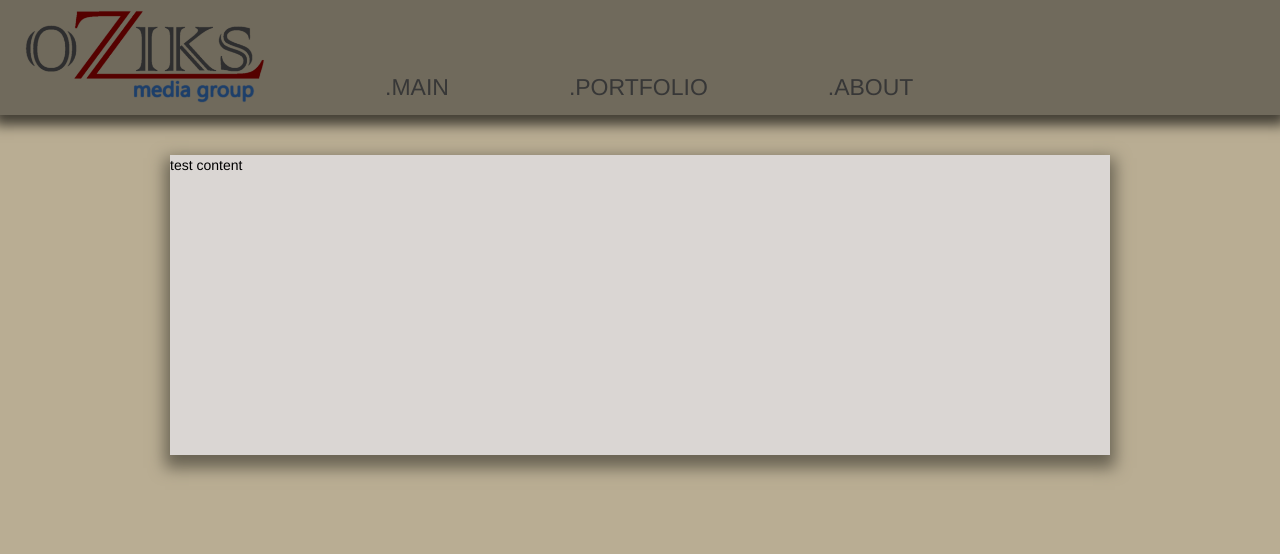
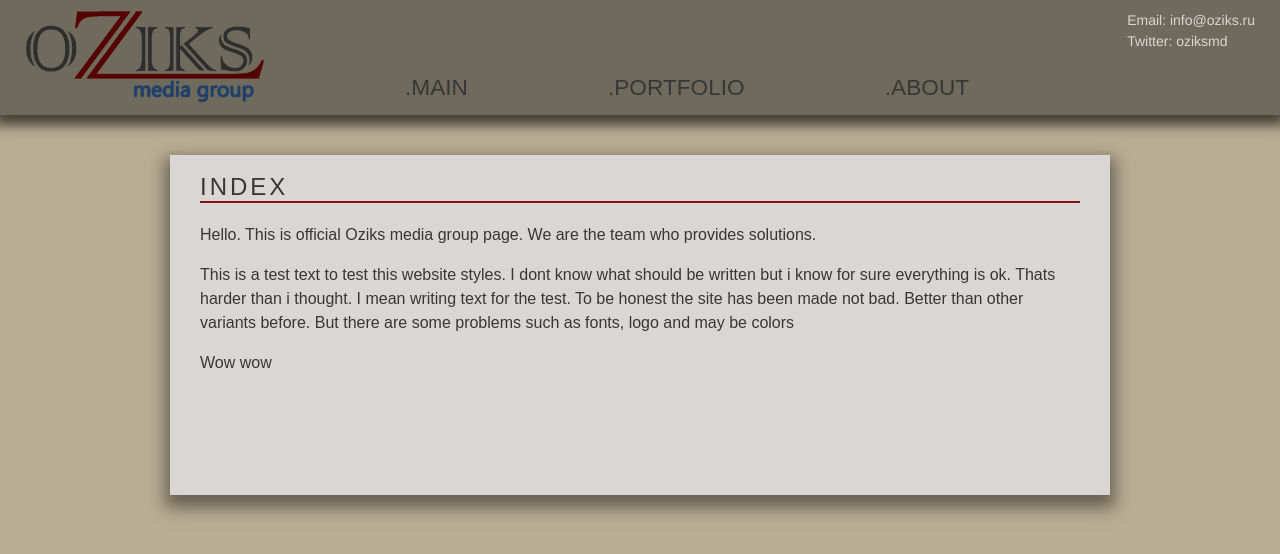
Before and after one commit to dck/sitecard, a plain HTML site: page index.html in a window 1280 px wide. Drawn offline with Linux system fonts and the light colour scheme.

Commit message:
Done. Version 0.1

```diff
--- a/css/master.css
+++ b/css/master.css
@@ -22,8 +22,26 @@ body {
   -moz-box-shadow:    0px 8px 15px 5px #696353;
   -webkit-box-shadow: 0px 8px 15px 5px #696353;
   box-shadow:         0px 8px 15px 5px #696353;
+  padding: 20px 30px;
 }
+.content h1 {
+  width: 100%;
+  border-bottom: 2px solid #851111;
+  color: #373737;
+  font-size: 18pt;
+  font-family: sans-serif;
+  font-weight: 400;
+  letter-spacing: 3px;
+  margin-bottom: 20px;
+  padding-bottom: 2px;
 
+}
+.content p {
+  color: #373737;
+  font-size: 12pt;
+  font-family: sans-serif;
+  margin-bottom: 1em;
+}
 
 /* =Header
 -----------------------------------------------------------------------------*/
@@ -47,15 +65,31 @@ header {
 }
 
 #links-area {
-    color: #373737;
-    font-size: 23px;
+    font-size: 17pt;
     list-style: none outside none;
     margin-top: 60px;
 }
 
 #links-area li {
   float: left;
-  margin-left: 120px;
+  margin-left: 140px;
+  font-family: sans-serif;
+  font-weight: 100;
+}
+
+#links-area li a {
+  color: #373737;
+  text-decoration: none;
+}
+
+#links-area li a:hover {
+  color: #DAD6D3;
+}
+
+#info-area {
+  float: right;
+  margin-right: 20px;
+  color: #DAD6D3;
 }
 
 
--- a/index.html
+++ b/index.html
@@ -16,19 +16,27 @@
 <body>
 	<header>
     	<div id="logo">
-    		<a href="/"><img src="img/logo.png"></a>
+    		<a href="."><img src="img/logo.png"></a>
     	</div>
+        <div id="info-area">
+            Email: info@oziks.ru<br>
+            Twitter: oziksmd
+        </div>
     	<ul id="links-area">
-    		<li>.MAIN</li>
-    		<li>.PORTFOLIO</li>
-    		<li>.ABOUT</li>
+    		<li><a href=".">.MAIN</a></li>
+    		<li><a href="#">.PORTFOLIO</a></li>
+    		<li><a href="#">.ABOUT</a></li>
     	</ul>
+
 	</header>
 
 
 	<div id="page">
 		<div class="content">
-			test content
+			<h1>INDEX</h1>
+            <p>Hello. This is official Oziks media group page. We are the team who provides solutions.</p>
+            <p>This is a test text to test this website styles. I dont know what should be written but i know for sure everything is ok. Thats harder than i thought. I mean writing text for the test. To be honest the site has been made not bad. Better than other variants before. But there are some problems such as fonts, logo and may be colors</p>
+            <p>Wow wow</p>
 		</div>
 	</div>
 	<!--
```
